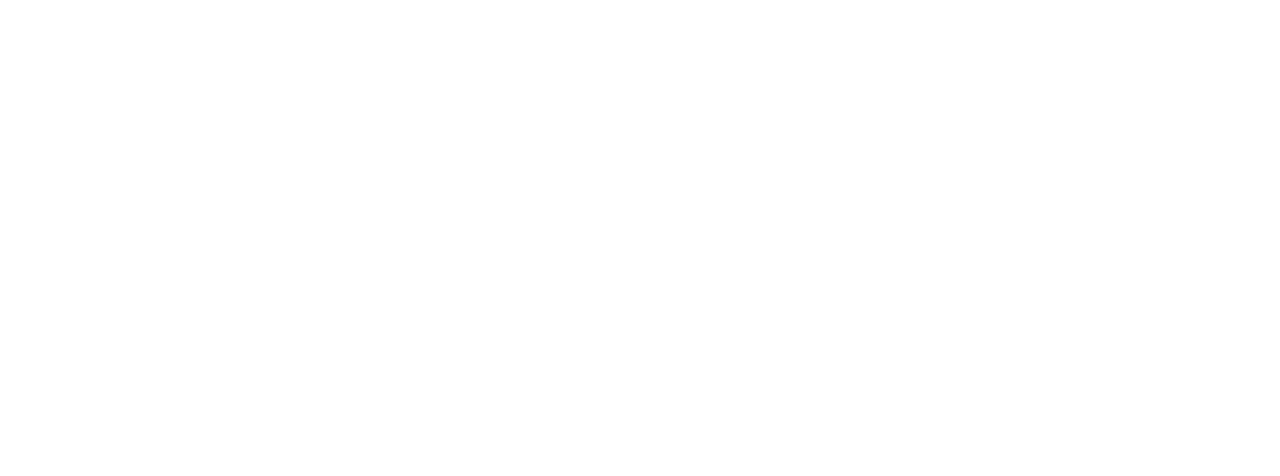
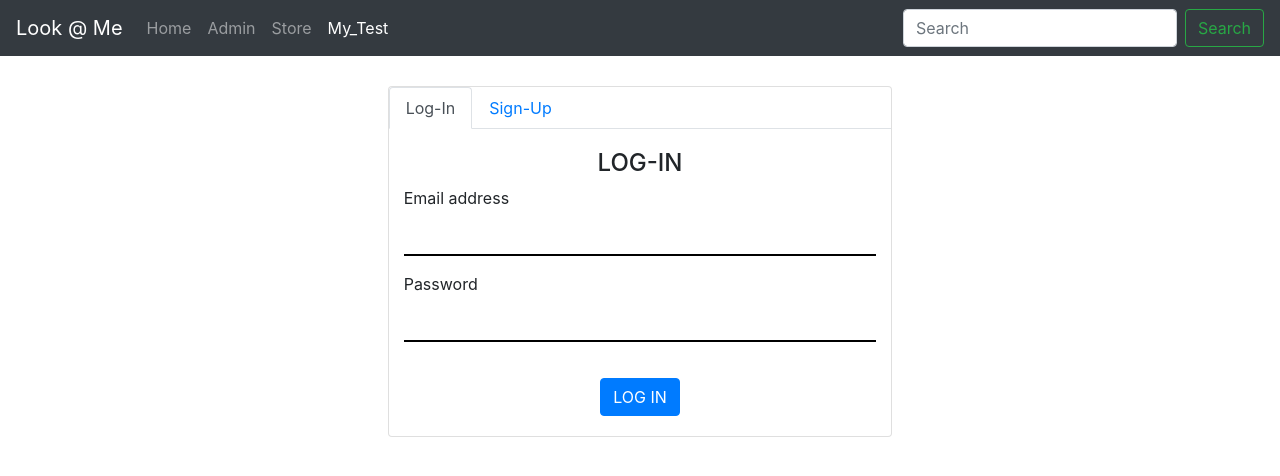
Before and after one commit to hewagekasunthilina/Fashion-Store-Shopping-Cart-System, a React (Create React App) app: page /LoginButton in a window 1280 px wide. Shown: the top 476 px of the page. Built offline with nearby package versions, Linux system fonts and the light colour scheme.

Commit message:
test upload login and signup

```diff
--- a/src/App.css
+++ b/src/App.css
@@ -36,3 +36,49 @@
     transform: rotate(360deg);
   }
 }
+
+.Login_card
+{
+  width: 50ch;
+  height: content-box;
+  backface-visibility: hidden;
+}
+
+.border-test{
+  border: 0;
+  border-bottom: 2px solid black;
+  border-radius: 0;
+}
+
+.card-back{
+  background-color: transparent;
+  -moz-padding-start: 10px;
+  -moz-padding-end: 10px;
+  padding-top: 20px;
+  -moz-padding-end: 10px;
+  margin: 10px;
+}
+.card-outline{
+  outline-color: gold;
+}
+
+.mrgine_make
+{
+  margin-left: 15px;
+  margin-right: 15px;
+  margin-top: 20px;
+  margin-end: 15px;
+  margin-bottom: 10px;
+}
+
+.dropDwn
+{
+  height: 0;
+  margin: 0.5rem 0;
+  overflow: hidden;
+  border-top: 1px solid #ffffff;
+
+}
+.setback{
+
+}
--- a/src/Components/Home/Home.jsx
+++ b/src/Components/Home/Home.jsx
@@ -6,6 +6,7 @@ class Home extends Component{
     render() {
         return (
             <Template>
+                <h3>home</h3>
                 <Carousel/>
             </Template>
         );
--- /dev/null
+++ b/src/Components/Login/LoginButton.jsx
@@ -0,0 +1,125 @@
+import React, {Component} from 'react';
+import Template from "../Template/Template";
+
+class LoginButton extends Component {
+    render() {
+        return (
+            <Template>
+                <div className="container" img src ="loginbackground.jpg">
+                    <div className="d-flex justify-content-center card-back">
+                        <div className="card text-center Login_card">
+                            <nav>
+                                <div className="nav nav-tabs" id="nav-tab" role="tablist">
+                                    <a className="nav-item nav-link active" id="nav-home-tab" data-toggle="tab"
+                                       href="#nav-home"
+                                       role="tab" aria-controls="nav-home" aria-selected="true">Log-In</a>
+                                    <a className="nav-item nav-link" id="nav-profile-tab" data-toggle="tab"
+                                       href="#nav-profile"
+                                       role="tab" aria-controls="nav-profile" aria-selected="false">Sign-Up</a>
+                                </div>
+                            </nav>
+                            <div className="tab-content" id="nav-tabContent">
+                                <div className="tab-pane fade show active mrgine_make" id="nav-home" role="tabpanel"
+                                     aria-labelledby="nav-home-tab">
+                                    <div className="d-flex justify-content-center">
+                                        <h4>LOG-IN</h4>
+                                    </div>
+                                    <form>
+                                        <div className="form-group">
+                                            <label className="d-flex justify-content-start"
+                                                   htmlFor="exampleInputEmail1">Email
+                                                address</label>
+                                            <input type="email" className="form-control border-test"
+                                                   id="exampleInputEmail1"
+                                                   aria-describedby="emailHelp"/>
+                                        </div>
+                                        <div className="form-group">
+                                            <label className="d-flex justify-content-start"
+                                                   htmlFor="exampleInputPassword1">Password</label>
+                                            <input type="password" className="form-control border-test"
+                                                   id="exampleInputPassword1"/>
+                                        </div>
+                                        <button type="submit" className="btn btn-primary mrgine_make" onClick="">LOG IN
+                                        </button>
+                                    </form>
+                                </div>
+                                <div className="tab-pane fade mrgine_make" id="nav-profile" role="tabpanel"
+                                     aria-labelledby="nav-profile-tab">
+                                    <div className="d-flex justify-content-center">
+                                        <h4>SIGN-UP</h4>
+                                    </div>
+                                    <form>
+                                        <table>
+                                            <td>
+                                                <div className="form-group mrgine_make">
+                                                    <label className="d-flex justify-content-start"
+                                                           htmlFor="exampleInputPassword1">User Name</label>
+                                                    <input type="text" className="form-control border-test"
+                                                           id="sign_up_Name"/>
+                                                </div>
+                                                <div className="form-group mrgine_make">
+                                                    <label className="d-flex justify-content-start"
+                                                           htmlFor="exampleInputPassword1">NIC</label>
+                                                    <input type="text" className="form-control border-test"
+                                                           id="sign_up_NIC"/>
+                                                </div>
+                                                <div className="form-group mrgine_make">
+                                                    <label className="d-flex justify-content-start"
+                                                           htmlFor="exampleInputEmail1">Country
+                                                    </label>
+                                                    <div className="input-group mb-3">
+                                                        <input type="text" className="form-control border-test"
+                                                               aria-label="Text input with dropdown button"/>
+                                                        <div className="input-group-prepend">
+                                                            <button className="btn dropdown-toggle" data-toggle="dropdown"
+                                                                    aria-haspopup="true" aria-expanded="false">
+                                                            </button>
+                                                            <div className="dropdown-menu">
+                                                                <a className="dropdown-item" href="#">Sri Lanka</a>
+                                                                <a className="dropdown-item" href="#">India</a>
+                                                                <a className="dropdown-item" href="#">Other</a>
+                                                                <div role="separator" className="dropDwn"></div>
+                                                            </div>
+                                                        </div>
+                                                    </div>
+
+                                                </div>
+                                            </td>
+                                            <td>
+
+                                                <div className="form-group mrgine_make">
+                                                    <label className="d-flex justify-content-start"
+                                                           htmlFor="exampleInputEmail1">Email
+                                                        address</label>
+                                                    <input type="email" className="form-control border-test"
+                                                           id="sign_in_Email1"
+                                                           aria-describedby="emailHelp"/>
+                                                </div>
+                                                <div className="form-group mrgine_make">
+                                                    <label className="d-flex justify-content-start"
+                                                           htmlFor="exampleInputPassword1">Password</label>
+                                                    <input type="password" className="form-control border-test"
+                                                           id="sign_upPassword"/>
+                                                </div>
+                                                <div className="form-group mrgine_make">
+                                                    <label className="d-flex justify-content-start"
+                                                           htmlFor="exampleInputPassword1">Confirm
+                                                        Password</label>
+                                                    <input type="password" className="form-control border-test"
+                                                           id="sign_upPassword_confirm"/>
+                                                </div>
+                                            </td>
+                                        </table>
+                                        <button type="submit" className="btn btn-primary mrgine_make">SIGN IN</button>
+                                    </form>
+                                </div>
+                            </div>
+                        </div>
+                    </div>
+                </div>
+            </Template>
+        );
+    }
+}
+
+export default LoginButton;
--- a/src/Components/Template/Template.js
+++ b/src/Components/Template/Template.js
@@ -21,6 +21,11 @@ const Template = (props) => {
             route: 'projects',
             name: 'Store'
         },
+        {
+            url: '/LoginButton',
+            route: 'LoginButton',
+            name: 'My_Test'
+        }
     ];
 
     return (
@@ -28,6 +33,7 @@ const Template = (props) => {
             <Navbar menuList={menuList} />
             {props.children}
         </Fragment>
+
     );
 };
 
--- a/src/Routes.js
+++ b/src/Routes.js
@@ -4,12 +4,14 @@ import { Route } from "react-router-dom";
 import Admin from "./Components/Admin/Admin";
 import StorePanel from "./Components/StoreManager/StorePanel";
 import Home from "./Components/Home/Home";
+import LoginButton from "./Components/Login/LoginButton";
 
 class Routes extends Component{
     render() {
         return (
             <Fragment>
                 <Route path={"/"} exact component={Home}/>
+                <Route path={"/LoginButton"} exact component={LoginButton}/>
                 <Route path={"/Admin"} exact component={Admin}/>
                 <Route path={"/StorePanel"} exact component={StorePanel}/>
             </Fragment>
```
Also changed, not shown: src/Components/Profile/UserProfile.jsx (added, +13 -0 lines), assets/loginbackground.jpg (added).
